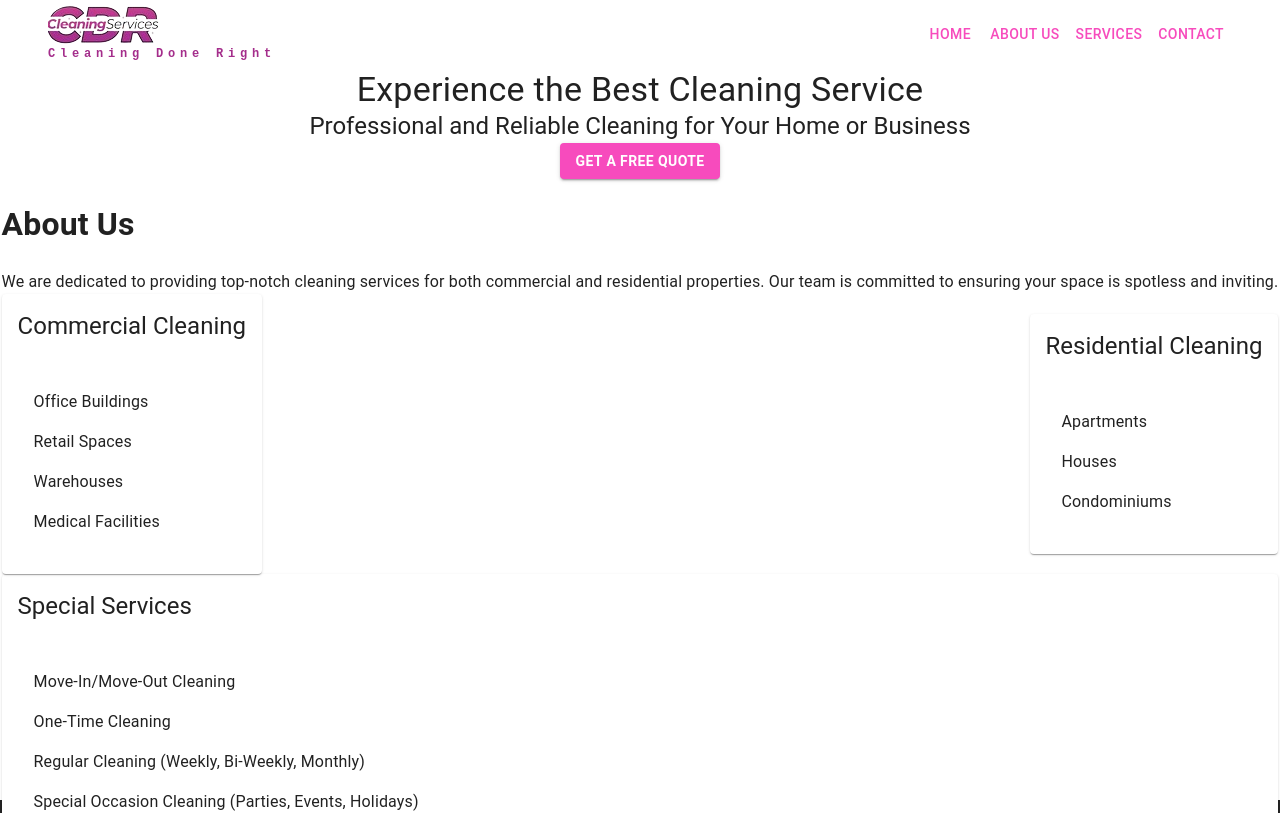
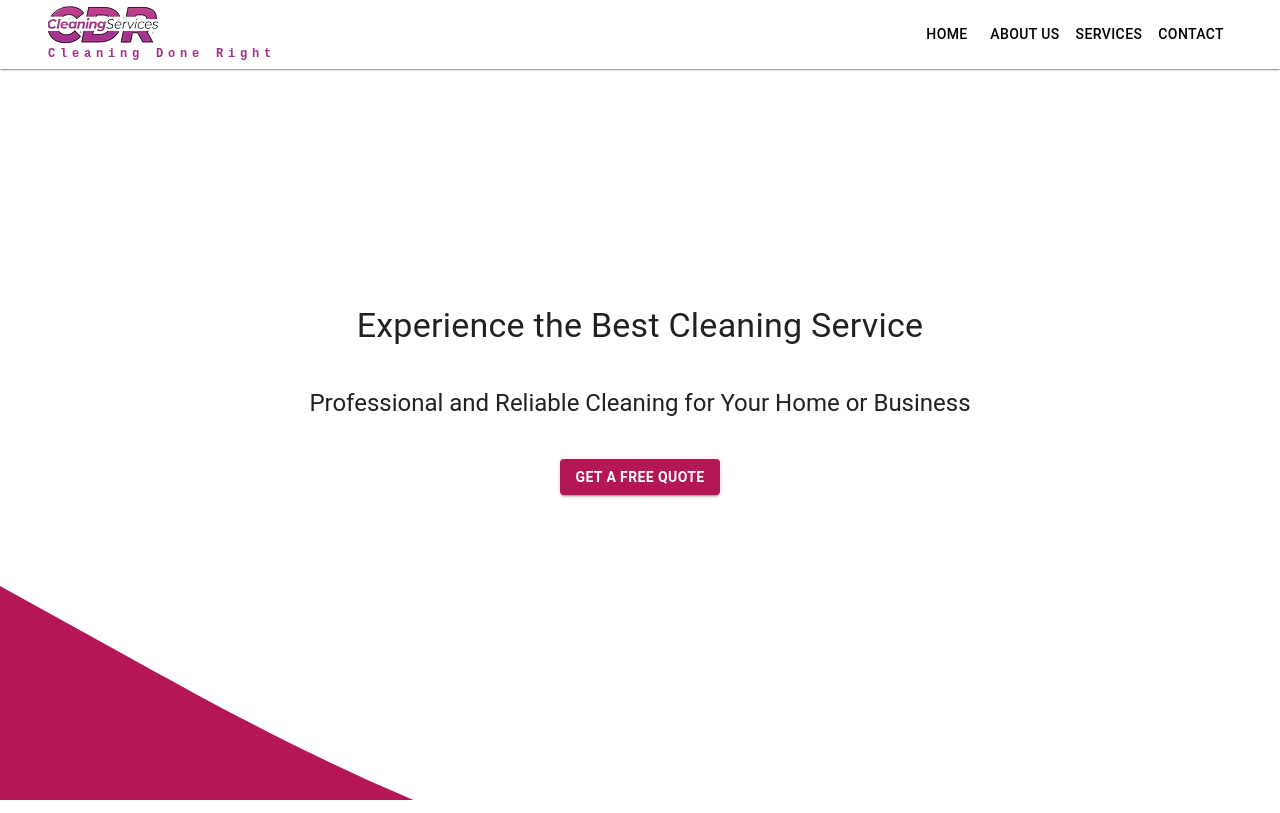
Before and after one commit to nhope123/cdr-cleaning, a React (Vite) app: page / in a window 1280 px wide. Shown: the top 813 px of the page. Built offline with nearby package versions, Linux system fonts and the light colour scheme.

Commit message:
initialize style

```diff
--- a/src/App.tsx
+++ b/src/App.tsx
@@ -5,7 +5,7 @@ import Footer from "./components/Footer/Footer";
 import Header from "./components/Header/Header";
 
 const containerSx: SxProps<Theme> = {
-  // backgroundImage: `url(${wave})`,
+
   width: "100vw",
   height: "100vh",
   backgroundPosition: "bottom left",
--- a/src/components/Content/AboutUs.tsx
+++ b/src/components/Content/AboutUs.tsx
@@ -1,15 +1,33 @@
 import { Box, Typography } from "@mui/material";
 import React from "react";
 
+const containerSx = {
+  display: "flex",
+  flexDirection: "column",
+  justifyContent: "center",
+  alignItems: "center",
+  // flexGrow: 1,
+
+  // height: "100vh",
+  width: "100%",
+};
 const content =
   "We are dedicated to providing top-notch cleaning services for both commercial and residential properties. Our team is committed to ensuring your space is spotless and inviting.";
 const title = "About Us";
 
 const AboutUs: React.FC = () => {
   return (
-    <Box>
+    <Box sx={containerSx}>
       <h1>{title}</h1>
-      <Typography>{content}</Typography>
+      <Typography
+        sx={{
+          display: "flex",
+          justifyContent: "center",
+          alignItems: "center",
+        }}
+      >
+        {content}
+      </Typography>
     </Box>
   );
 };
--- a/src/components/Content/Cards.tsx
+++ b/src/components/Content/Cards.tsx
@@ -6,10 +6,14 @@ interface CardsProps {
   title: string;
 }
 
+const containerSx = {
+  height: "264px",
+};
+
 const Cards: React.FC<PropsWithChildren<CardsProps>> = (props) => {
   const { children, title } = props;
   return (
-    <Card>
+    <Card sx={containerSx}>
       <CardHeader title={title} />
       <CardContent>{children}</CardContent>
     </Card>
--- a/src/components/Content/Hero.tsx
+++ b/src/components/Content/Hero.tsx
@@ -1,6 +1,7 @@
 import { Theme } from "@emotion/react";
 import { Box, Button, SxProps, Typography } from "@mui/material";
 import React from "react";
+import wave from "../../assets/wave.svg";
 
 const containerSx: SxProps<Theme> = {
   display: "flex",
@@ -9,12 +10,18 @@ const containerSx: SxProps<Theme> = {
   alignItems: "center",
   flexGrow: 1,
   flexShrink: 1,
+  minHeight: "100vh",
+  width: "100%",
+  rowGap: 5,
+  backgroundImage: `url(${wave})`,
 };
 
 const buttonSx: SxProps<Theme> = {
-  backgroundColor: "#f74bbd",
-  // color: "#000",
+  backgroundColor: "#b51656",
   fontWeight: 700,
+  "&:hover": {
+    backgroundColor: "#f74bbd",
+  },
 };
 
 const HEADLINE = "Experience the Best Cleaning Service";
@@ -23,7 +30,7 @@ const SUB_HEADLINE =
 const QUOTE = "Get a Free Quote";
 
 const Hero: React.FC = () => (
-  <Box sx={containerSx}>
+  <Box id="home" sx={containerSx}>
     <Typography variant="h4">{HEADLINE}</Typography>
     <Typography variant="h5">{SUB_HEADLINE}</Typography>
     <Button variant="contained" sx={buttonSx}>
--- a/src/components/Content/Services.tsx
+++ b/src/components/Content/Services.tsx
@@ -1,8 +1,8 @@
 import { List, ListItem, SxProps, Theme } from "@mui/material";
 import Box from "@mui/material/Box";
 import React from "react";
+import AboutUs from "./AboutUs";
 import Cards from "./Cards";
-import AboutUs from "./AboutUs";
 
 interface Props {
   // Define your component's props here
@@ -10,10 +10,20 @@ interface Props {
 
 const cardContainerSx: SxProps<Theme> = {
   display: "flex",
-  flexDirection: "row",
+  flexDirection: { xs: "column", md: "row" },
   justifyContent: "space-between",
   alignItems: "center",
-  // gap: "1rem",
+  gap: "48px",
+};
+
+const containerSx: SxProps<Theme> = {
+  display: "flex",
+  flexDirection: "column",
+  justifyContent: "space-evenly",
+  alignItems: "center",
+  // flexGrow: 1,
+  minHeight: "100vh",
+  width: "100%",
 };
 
 // const header = "About Us";
@@ -46,7 +56,7 @@ const specialServices = {
 
 const Services: React.FC<Props> = () => {
   return (
-    <Box>
+    <Box sx={containerSx}>
       <AboutUs />
       {/* <Typography variant="h4">{header}</Typography> */}
       <Box sx={cardContainerSx}>
--- a/src/components/Header/Header.tsx
+++ b/src/components/Header/Header.tsx
@@ -23,82 +23,17 @@ const Header: FC = () => {
   return (
     <AppBar
       sx={{
-        backgroundColor: "rgba(0, 0, 0, 0)",
-        boxShadow: 0,
-        position: "relative",
+        backgroundColor: "#fff",
+        boxShadow: 1,
+        // opacity: 1,
+
+        // position: "relative",
       }}
     >
       <Container maxWidth="xl">
         <Toolbar disableGutters={false}>
           <Logo />
           <Menu />
-
-          {/* <Box sx={{ flexGrow: 1, display: { xs: "flex", md: "none" } }}>
-            <IconButton
-              size="large"
-              aria-label="account of current user"
-              aria-controls="menu-appbar"
-              aria-haspopup="true"
-              onClick={handleOpenNavMenu}
-              color="inherit"
-            >
-              <MenuIcon />
-            </IconButton>
-            <Menu
-              id="menu-appbar"
-              anchorEl={anchorElNav}
-              anchorOrigin={{
-                vertical: "bottom",
-                horizontal: "left",
-              }}
-              keepMounted
-              transformOrigin={{
-                vertical: "top",
-                horizontal: "left",
-              }}
-              open={Boolean(anchorElNav)}
-              onClose={handleCloseNavMenu}
-              sx={{
-                display: { xs: "block", md: "none" },
-              }}
-            >
-              {pages.map((page) => (
-                <MenuItem key={page} onClick={handleCloseNavMenu}>
-                  <Typography textAlign="center">{page}</Typography>
-                </MenuItem>
-              ))}
-            </Menu>
-          </Box> */}
-          {/* <AdbIcon sx={{ display: { xs: "flex", md: "none" }, mr: 1 }} />
-          <Typography
-            variant="h5"
-            noWrap
-            component="a"
-            href="#app-bar-with-responsive-menu"
-            sx={{
-              mr: 2,
-              display: { xs: "flex", md: "none" },
-              flexGrow: 1,
-              fontFamily: "monospace",
-              fontWeight: 700,
-              letterSpacing: ".3rem",
-              color: "inherit",
-              textDecoration: "none",
-            }}
-          >
-            LOGO
-          </Typography>
-          <Box sx={{ flexGrow: 1, display: { xs: "none", md: "flex" } }}>
-            {pages.map((page) => (
-              <Button
-                key={page}
-                onClick={handleCloseNavMenu}
-                sx={{ my: 2, color: "white", display: "block" }}
-              >
-                {page}
-              </Button>
-            ))}
-          </Box> */}
         </Toolbar>
       </Container>
     </AppBar>
--- a/src/components/Header/Menu.tsx
+++ b/src/components/Header/Menu.tsx
@@ -5,7 +5,12 @@ import { SxProps, Theme } from "@mui/material/styles";
 const buttonSx: SxProps<Theme> = {
   my: 2,
   display: "block",
-  color: "#f74bbd",
+  color: "black", // "#b51656",
+  // fontWeight: 600,
+  "&:hover": {
+    color: "#b51656",
+    fontWeight: 600,
+  },
 };
 const containerSx: SxProps<Theme> = {
   flexGrow: 1,
@@ -13,23 +18,23 @@ const containerSx: SxProps<Theme> = {
   justifyContent: "flex-end",
 };
 
-// const activeSx: SxProps<Theme> = {
-//   color: "#f74bbd",
-// };
 const pages = ["Home", "About Us", "Services", "Contact"];
 
 const Menu = () => {
-  // const [anchorElNav, setAnchorElNav] = useState<null | HTMLElement>(null);
-
-  const handleCloseNavMenu = () => {
-    // setAnchorElNav(null);
-    alert("clicked");
-  };
+  // const handleCloseNavMenu = () => {
+  //   alert("clicked");
+  // };
 
   return (
     <Box sx={containerSx}>
       {pages.map((page) => (
-        <Button key={page} onClick={handleCloseNavMenu} sx={buttonSx}>
+        <Button
+          LinkComponent={`a`}
+          href={`#${page}`}
+          key={page}
+          // onClick={handleCloseNavMenu}
+          sx={buttonSx}
+        >
           {page}
         </Button>
       ))}
--- a/src/index.css
+++ b/src/index.css
@@ -1,28 +1,28 @@
 :root {
-  font-family: Inter, system-ui, Avenir, Helvetica, Arial, sans-serif;
+  /* font-family: Inter, system-ui, Avenir, Helvetica, Arial, sans-serif;
   line-height: 1.5;
-  font-weight: 400;
+  font-weight: 400; */
 
   color-scheme: light dark;
   color: rgba(255, 255, 255, 0.87);
-  background-color: #242424;
+  background-color: #fff;
 
-  font-synthesis: none;
+  /* font-synthesis: none;
   text-rendering: optimizeLegibility;
   -webkit-font-smoothing: antialiased;
-  -moz-osx-font-smoothing: grayscale;
+  -moz-osx-font-smoothing: grayscale; */
   width: "100%";
   height: "100%";
 }
 
-a {
+/* a {
   font-weight: 500;
   color: #646cff;
   text-decoration: inherit;
 }
 a:hover {
   color: #535bf2;
-}
+} */
 
 body {
   margin: 0;
@@ -31,40 +31,3 @@ body {
   width: 100vw;
   height: 100vh;
 }
-
-/* h1 {
-  font-size: 3.2em;
-  line-height: 1.1;
-}
-
-button {
-  border-radius: 8px;
-  border: 1px solid transparent;
-  padding: 0.6em 1.2em;
-  font-size: 1em;
-  font-weight: 500;
-  font-family: inherit;
-  background-color: #1a1a1a;
-  cursor: pointer;
-  transition: border-color 0.25s;
-}
-button:hover {
-  border-color: #646cff;
-}
-button:focus,
-button:focus-visible {
-  outline: 4px auto -webkit-focus-ring-color;
-}
-
-@media (prefers-color-scheme: light) {
-  :root {
-    color: #213547;
-    background-color: #ffffff;
-  }
-  a:hover {
-    color: #747bff;
-  }
-  button {
-    background-color: #f9f9f9;
-  }
-} */
```
